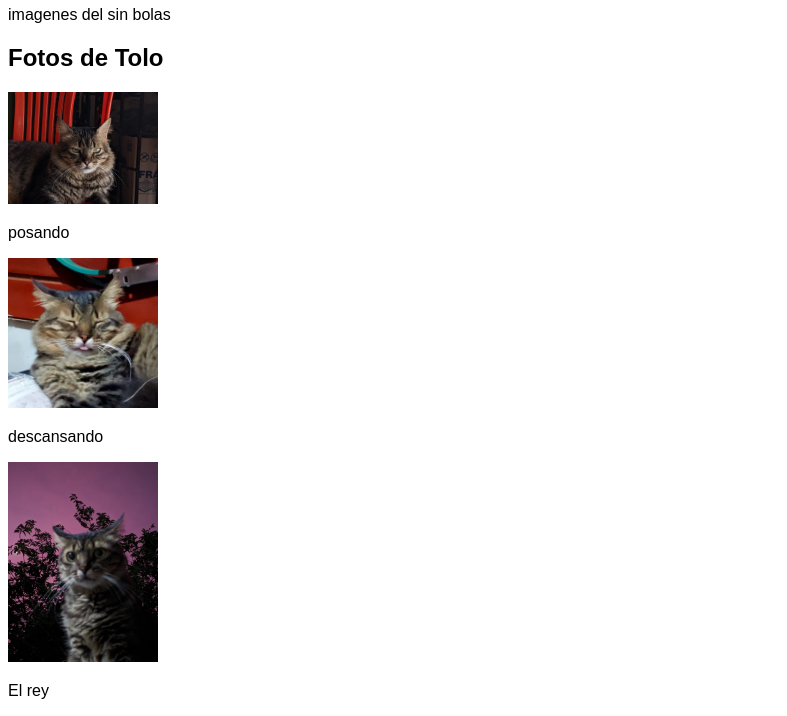
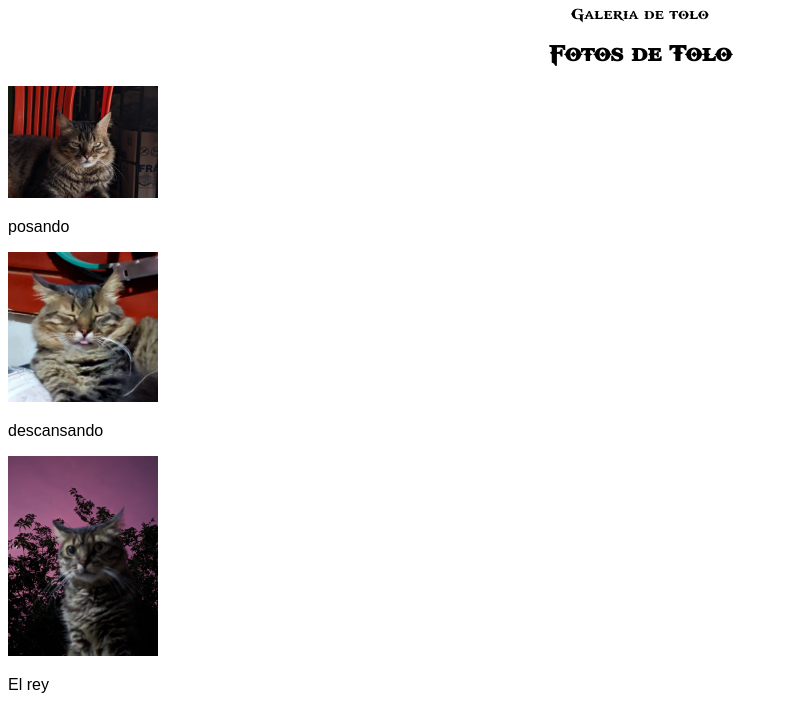
Before and after one commit to aarongarciatriana-lab/creoqueyo, a plain HTML site: page index.html in a window 1280 px wide. Shown: the part 281-997 px from the top of the page, without its empty margins (0-787 px from the left). Drawn offline with Linux system fonts and the light colour scheme.

Commit message:
Refactor index.html for improved layout and styling
Updated the HTML structure and added styles for better presentation.

```diff
--- a/index.html
+++ b/index.html
@@ -19,10 +19,10 @@
     <img src="imagenes/tolo.png" alt="Tolo" class="tolo" width="200px" >
 </header>
     <h1 style="font-family: 'GodOfWar'; text-align: center;">Tolo WEB</h1>
-    <p>imagenes del sin bolas</p>
+    <p style="font-family: 'GodOfWar'; text-align: center;" >Galeria de tolo</p>
     <!-- SECCIÓN GALERÍA -->
 <section id="galeria">
-  <h2>Fotos de Tolo</h2>
+  <h2 style="font-family: 'GodOfWar'; text-align: center;">Fotos de Tolo</h2>
 
   <div class="grid-fotos">
 
```
